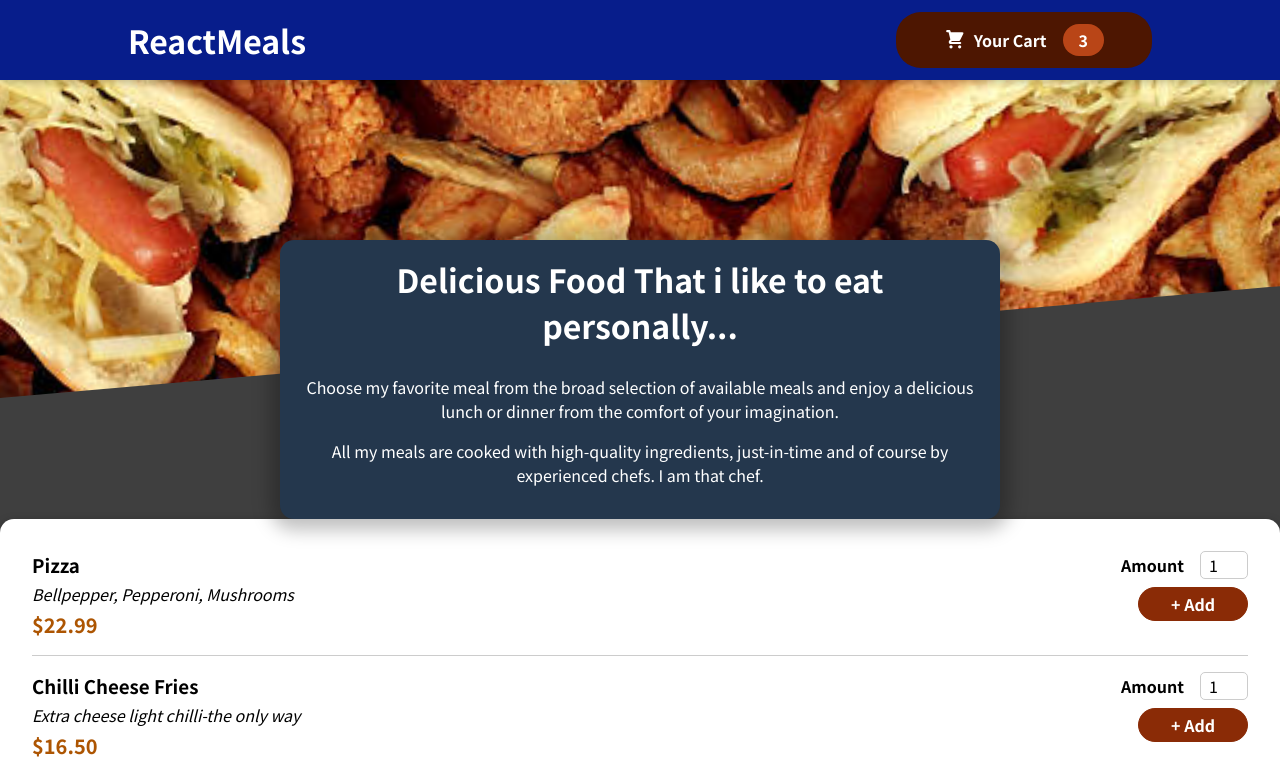
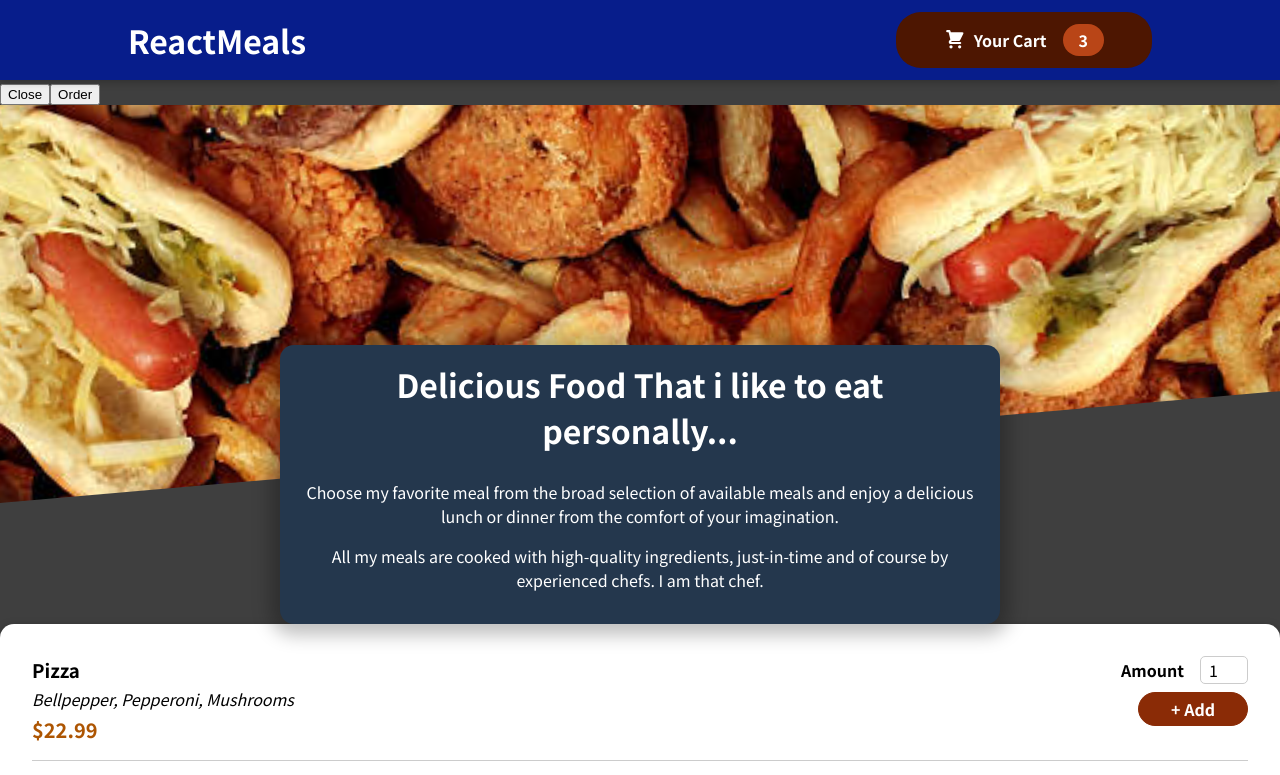
Before and after one commit to Anchoviess/Foodorder, a React (Create React App) app: page / in a window 1280 px wide. Shown: the top 775 px of the page. Built offline with nearby package versions, Linux system fonts and the light colour scheme.

Commit message:
created fragments and states to change  behavior and appearance of the shopping cart function

```diff
--- a/public/index.html
+++ b/public/index.html
@@ -28,6 +28,7 @@
   </head>
   <body>
     <noscript>You need to enable JavaScript to run this app.</noscript>
+    <div id="overlays"></div>
     <div id="root"></div>
     <!--
       This HTML file is a template.
--- a/src/App.js
+++ b/src/App.js
@@ -1,14 +1,26 @@
-import { Fragment } from "react";
+import { Fragment, useState } from "react";
 
 import Header from "./components/Layout/Header";
 import Meals from "./components/Meals/Meals";
-
+import Cart from "./components/Cart/Cart";
 
 
 function App() {
+  const [cartIsShown, setCartIsShown] = useState(false);
+
+const showCartHandler = () => {
+  setCartIsShown(true);
+};
+const hideCartHandler = () => {
+  setCartIsShown(false);
+}
+
   return (
     <Fragment>
+      {cartIsShown && <Cart />}
+      <Cart/>
       <Header/>
+
       <main>
         <Meals/>
       </main>
--- a/src/components/Cart/Cart.js
+++ b/src/components/Cart/Cart.js
@@ -1,3 +1,4 @@
+import Modal from '../UI/Modal';
 import classes from './Cart.module.css';
 
 const Cart = (props) => {
@@ -10,7 +11,7 @@ const Cart = (props) => {
   );
 
   return (
-    <div>
+    <Modal>
       {cartItems}
       <div className={classes.total}>
         <span>Total Amount</span>
@@ -20,7 +21,7 @@ const Cart = (props) => {
         <button className={classes['button--alt']}>Close</button>
         <button className={classes.button}>Order</button>
       </div>
-    </div>
+      </Modal>
   );
 };
 
--- a/src/components/UI/Modal.js
+++ b/src/components/UI/Modal.js
@@ -1,3 +1,34 @@
-const Modal = (props) => {};
+import { Fragment } from 'react';
+import ReactDOM from 'react-dom';
+
+import classes from './Modal.module.css';
+
+const Backdrop = props => {
+    return <div className={classes.backdrop} />;
+};
+
+const ModalOverlay = (props) => {
+    return (
+     <div className={classes.modal}>
+        <div className={classes.content}>{props.children}</div>
+     </div>
+  );
+};
+
+const portalElement = document.getElementById('overlays');
+const Modal = (props) => {
+
+    return (
+    <Fragment>
+   {ReactDOM.createPortal(<Backdrop />, portalElement)}
+   {ReactDOM.createPortal(
+   <ModalOverlay>{props.children}</ModalOverlay>,
+   portalElement
+   )}
+    </Fragment>
+ );
+};
+
+
 
 export default Modal;
```
Also changed, not shown: 1 other file (tests, documents, lock files or other folders).
